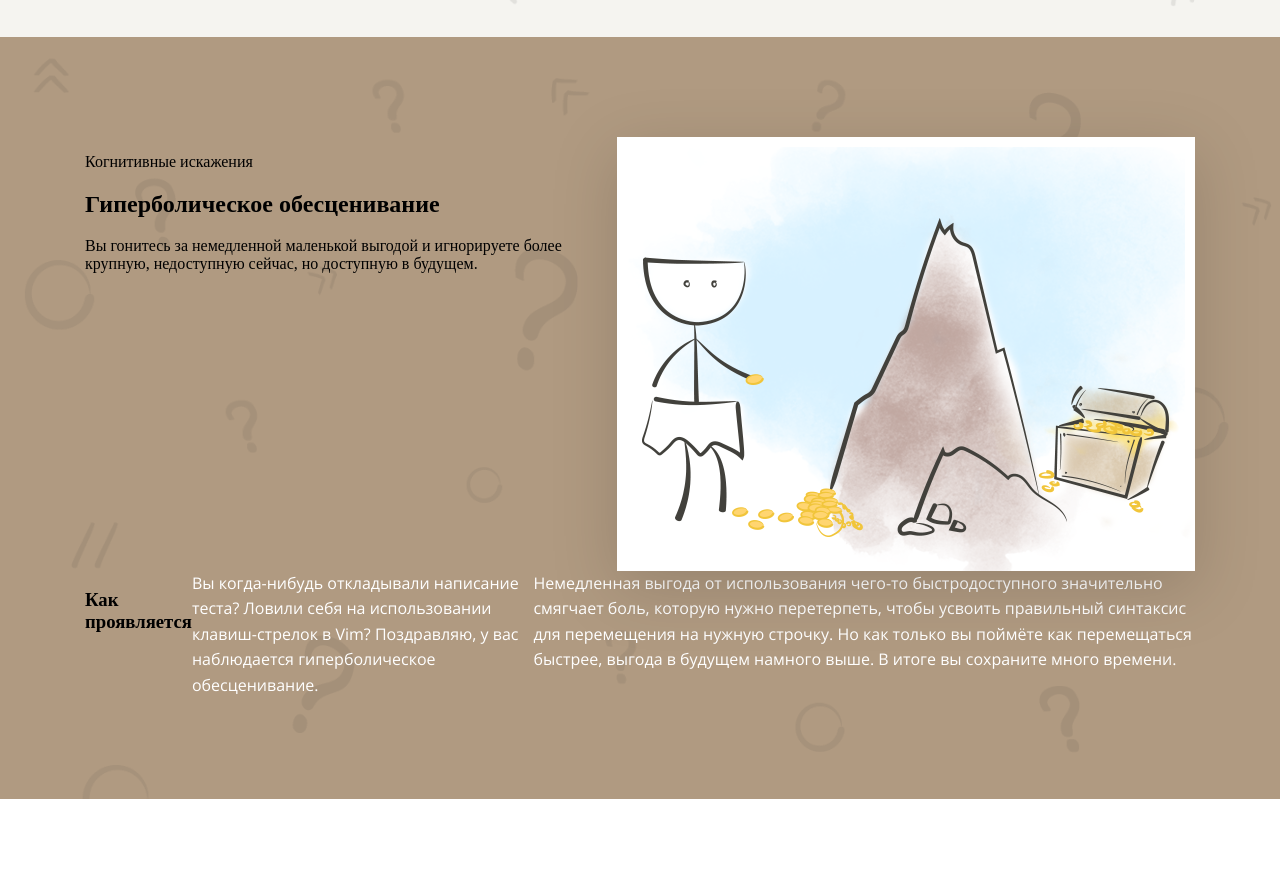
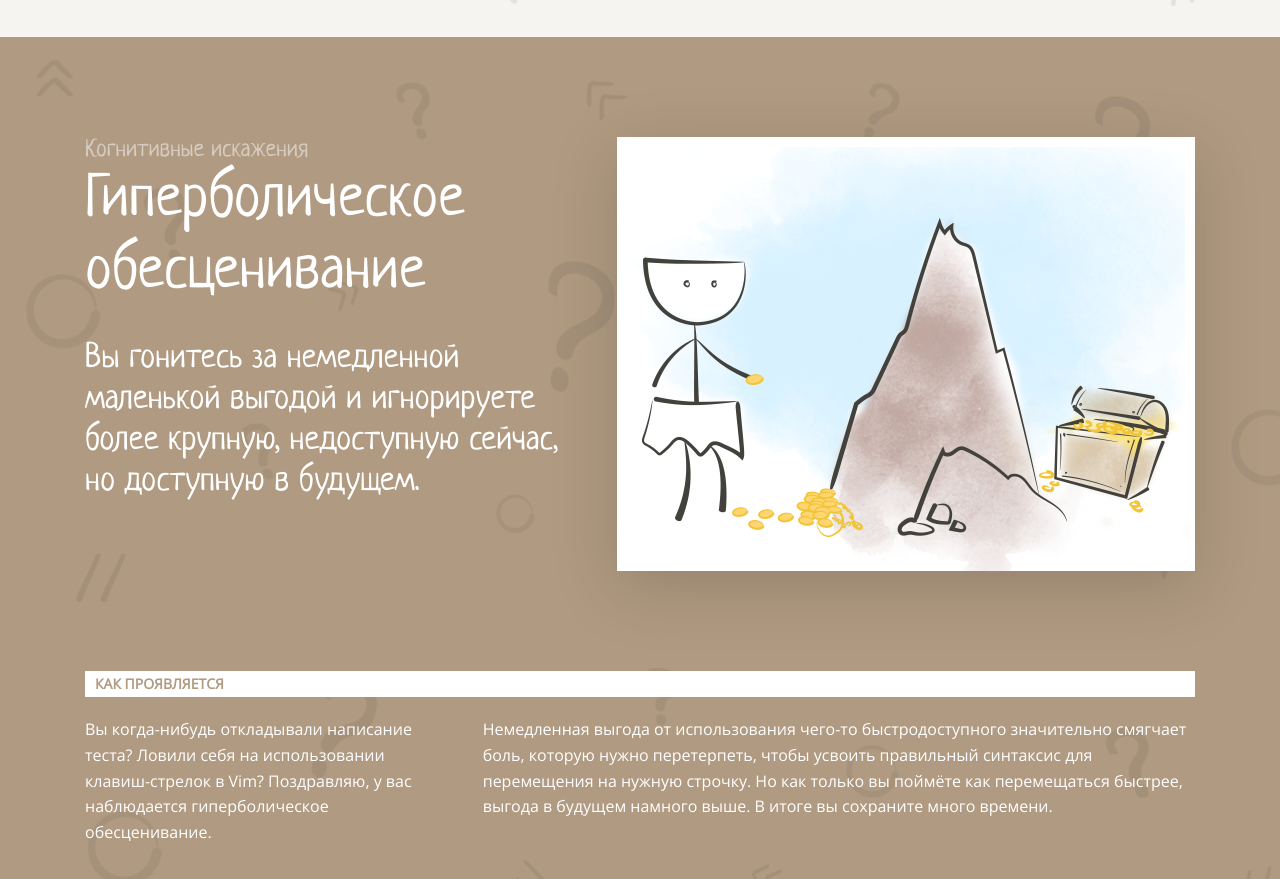
Before and after one commit to acidmange/layout-designer-project-58, a website: page src/index.html in a window 1280 px wide. Shown: the part 5317-6196 px from the top of the page. Before the commit the page ends 6116 px from the top, so only its background shows below. Drawn offline with Linux system fonts and the light colour scheme.

Commit message:
add depreciation section css rules

```diff
--- a/src/styles/style.css
+++ b/src/styles/style.css
@@ -497,3 +497,64 @@ Thats why I'd better use this CSS to pass this section tests...
 .novelty__top-part {
   column-gap: 30px;
 }
+
+/* Depreciation Section CSS */
+
+.depreciation__bottom-part {
+  flex-direction: column;
+}
+
+.depreciation__explanation {
+  font-family: var(--fonts-family-neucha);
+  font-weight: var(--headers-font-weight);
+  font-size: var(--headers-h3-size);
+  line-height: var(--headers-line-height);
+  color: var(--color-white);
+  margin-top: 30px;
+  margin-bottom: 0;
+}
+
+.depreciation__header {
+  margin: 0;
+  font-family: var(--fonts-family-neucha);
+  font-weight: var(--headers-font-weight);
+  font-size: var(--headers-h2-size);
+  line-height: var(--headers-line-height);
+  color: var(--color-white);
+  margin-block-start: 0;
+  margin-block-end: 0;
+}
+
+.depreciation__headline {
+  margin: 0;
+  font-family: var(--fonts-family-neucha);
+  font-weight: var(--headers-font-weight);
+  font-size: 24px;
+  line-height: var(--headers-line-height);
+  color: var(--color-white-shade);
+}
+
+.depreciation__image {
+  vertical-align: middle;
+}
+
+.depreciation__texts {
+  column-gap: 30px;
+}
+
+.depreciation__texts-headline {
+  margin-top: 100px;
+  margin-bottom: 20px;
+  padding: 5px 10px;
+  color: var(--color-brown);
+  background-color: var(--color-white);
+  text-transform: uppercase;
+  font-family: var(--fonts-family-open-sans);
+  font-weight: 700;
+  font-size: 14px;
+  line-height: var(--headers-line-height);
+}
+
+.depreciation__top-part {
+  column-gap: 30px;
+}
```
